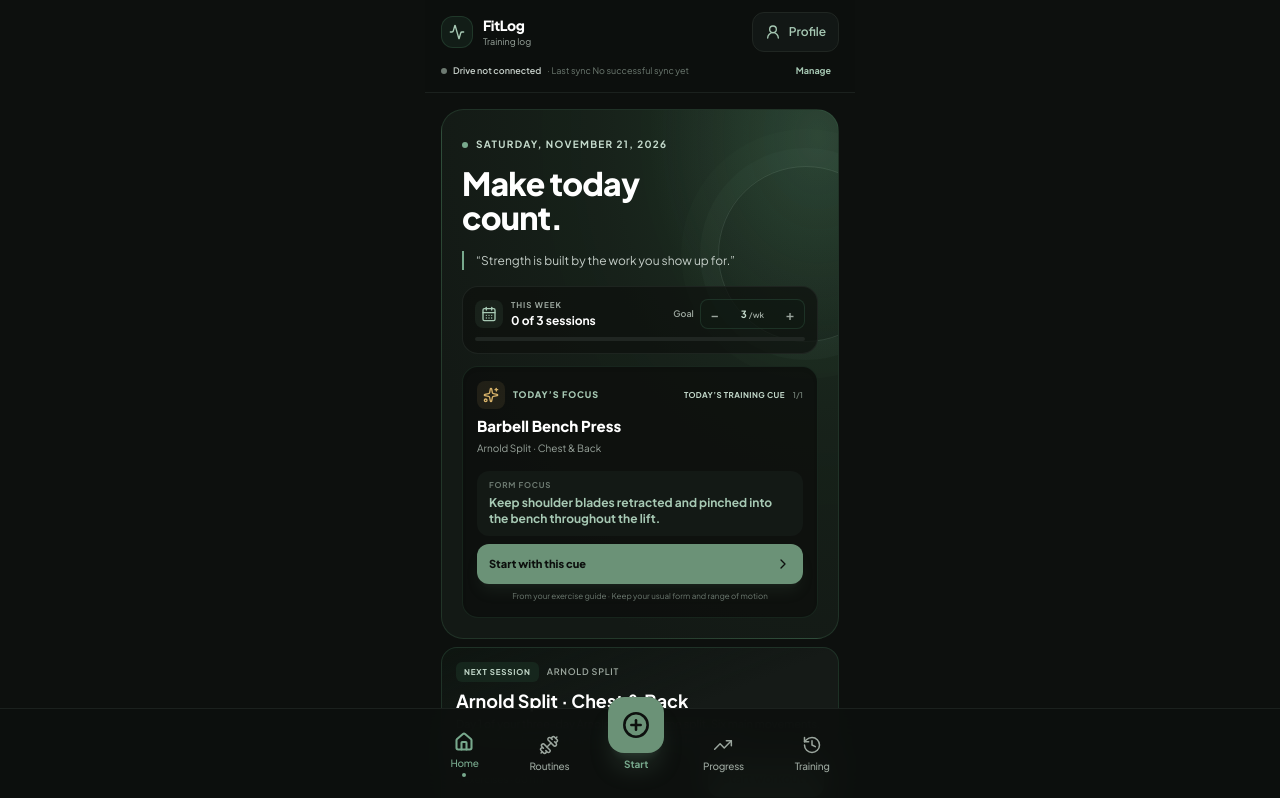
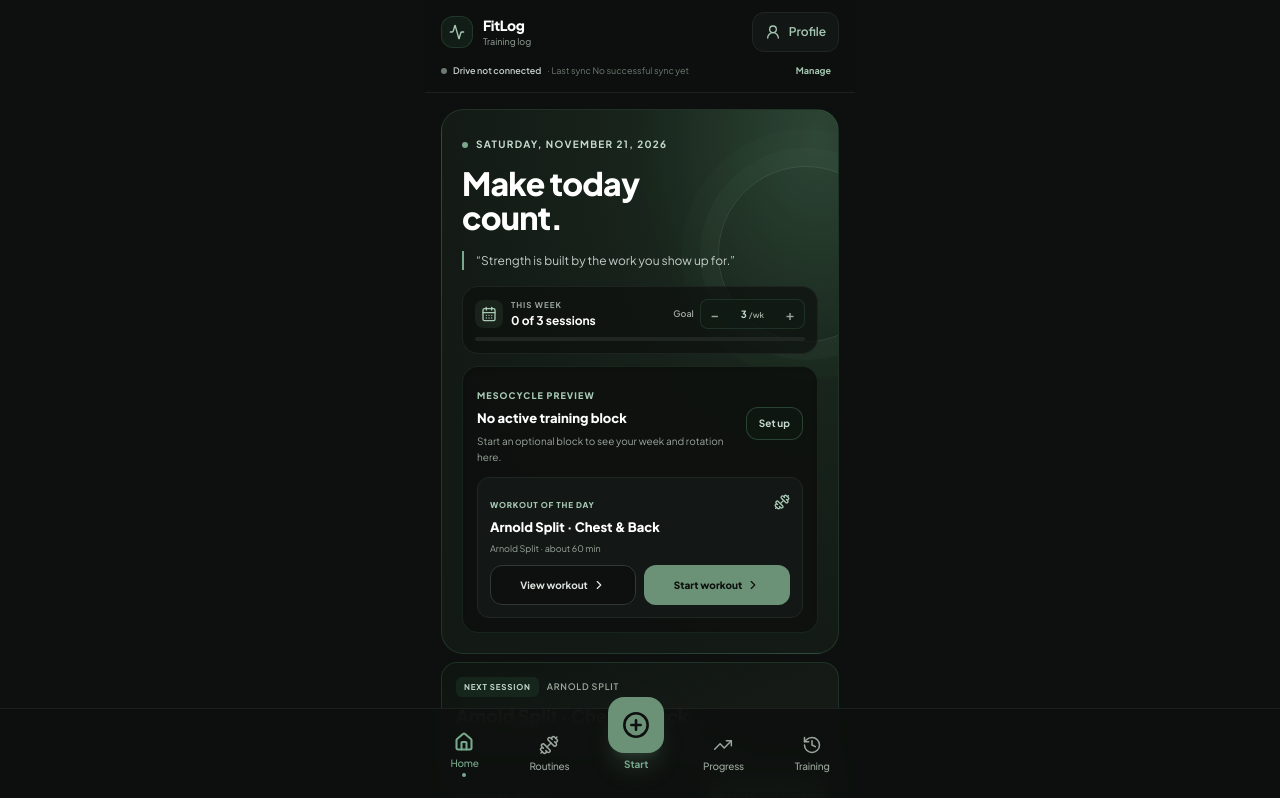
Before and after one commit to takue95/Fit-Log-Repository, a React (Vite) app: page / in a window 1280 px wide. Shown: the top 798 px of the page. Built offline with nearby package versions, Linux system fonts and the light colour scheme.

Commit message:
Show mesocycle preview and compact workout actions on home

```diff
--- a/src/App.tsx
+++ b/src/App.tsx
@@ -84,6 +84,8 @@ export default function App() {
   // Navigation: 0 = Dashboard, 1 = Routines, 2 = Active Workout, 3 = Analytics, 4 = History & Settings
   const [currentScreen, setCurrentScreen] = useState<number>(0);
   const [historyInitialTab, setHistoryInitialTab] = useState<'history' | 'exercises' | 'settings'>('history');
+  const [homeRoutineToOpenId, setHomeRoutineToOpenId] = useState<string | null>(null);
+  const [openTrainingBlocksFromHome, setOpenTrainingBlocksFromHome] = useState(false);
 
   // Persistent States
   const [exercises, setExercises] = useState<Exercise[]>(loadExerciseLibrary);
@@ -973,6 +975,7 @@ export default function App() {
           {currentScreen === 0 && (
             <Dashboard
               routines={routines}
+              trainingBlocks={trainingBlocks}
               exercises={exercises}
               onUpdateSettings={(updates) => setSettings((previous) => ({ ...previous, ...updates }))}
               onUpdateActiveWorkout={(updater) => setActiveWorkout((previous) => previous ? updater(previous) : previous)}
@@ -983,6 +986,14 @@ export default function App() {
               settings={settings}
               onStartEmptyWorkout={handleStartEmptyWorkout}
               onStartRoutine={handleStartRoutine}
+              onViewRoutine={(routine) => {
+                setHomeRoutineToOpenId(routine.id);
+                setCurrentScreen(1);
+              }}
+              onOpenTrainingBlocks={() => {
+                setOpenTrainingBlocksFromHome(true);
+                setCurrentScreen(1);
+              }}
               onResumeActiveWorkout={() => setCurrentScreen(2)}
               onNavigateToAnalytics={() => setCurrentScreen(3)}
               onNavigateToHistory={() => {
@@ -1063,6 +1074,10 @@ export default function App() {
               onAddCustomExercise={(exercise) => setExercises((previous) => [exercise, ...previous])}
               onDeleteRoutine={handleDeleteRoutine}
               onOpenExercisePicker={() => setIsExercisePickerOpen(true)}
+              homeRoutineToOpenId={homeRoutineToOpenId}
+              onHomeRoutineOpened={() => setHomeRoutineToOpenId(null)}
+              openTrainingBlocksFromHome={openTrainingBlocksFromHome}
+              onHomeTrainingBlocksOpened={() => setOpenTrainingBlocksFromHome(false)}
             />
           )}
 
--- a/src/components/Dashboard.tsx
+++ b/src/components/Dashboard.tsx
@@ -13,12 +13,13 @@ import {
   TrendingUp,
   Trophy
 } from 'lucide-react';
-import { RoutineTemplate, CompletedWorkout, ActiveWorkout, UserSettings, BodyWeightEntry, Exercise, CoachStartAction } from '../types/fitness';
+import { RoutineTemplate, CompletedWorkout, ActiveWorkout, UserSettings, BodyWeightEntry, Exercise, CoachStartAction, TrainingBlock } from '../types/fitness';
 import { TrendLineChart } from './TrendLineChart';
 import { getAdaptiveSuggestion } from '../utils/fitnessCalc';
 
 interface DashboardProps {
   routines: RoutineTemplate[];
+  trainingBlocks: TrainingBlock[];
   exercises: Exercise[];
   history: CompletedWorkout[];
   bodyWeights: BodyWeightEntry[];
@@ -29,6 +30,8 @@ interface DashboardProps {
   onAddExerciseToActive: (exercise: Exercise, sets?: number, reps?: number, fallbackWeight?: number) => void;
   onStartEmptyWorkout: () => void;
   onStartRoutine: (routine: RoutineTemplate, coachAction?: CoachStartAction) => void;
+  onViewRoutine: (routine: RoutineTemplate) => void;
+  onOpenTrainingBlocks: () => void;
   onResumeActiveWorkout: () => void;
   onNavigateToAnalytics: () => void;
   onNavigateToHistory: () => void;
@@ -77,6 +80,7 @@ const inferCurrentSplit = (
 
 export const Dashboard: React.FC<DashboardProps> = ({
   routines,
+  trainingBlocks,
   exercises,
   history,
   bodyWeights,
@@ -87,6 +91,8 @@ export const Dashboard: React.FC<DashboardProps> = ({
   onAddExerciseToActive,
   onStartEmptyWorkout,
   onStartRoutine,
+  onViewRoutine,
+  onOpenTrainingBlocks,
   onResumeActiveWorkout,
   onNavigateToAnalytics,
   onNavigateToHistory,
@@ -198,6 +204,51 @@ export const Dashboard: React.FC<DashboardProps> = ({
   const nextSessionLabel = selectedSplit === 'Push / Pull / Legs'
     ? `${nextFocus} day`
     : selectedSplit;
+  const activeTrainingBlock = trainingBlocks.find((block) => block.status === 'active' || block.status === 'paused');
+  const blockRoutines = activeTrainingBlock
+    ? (activeTrainingBlock.routineIds || [])
+        .map((id) => routines.find((routine) => routine.id === id))
+        .filter((routine): routine is RoutineTemplate => Boolean(routine))
+    : [];
+  const resolvedBlockRoutines = activeTrainingBlock && blockRoutines.length === 0
+    ? routines.filter((routine) => (activeTrainingBlock.routineTitles || []).some((title) => title.toLowerCase() === routine.title.toLowerCase()))
+    : blockRoutines;
+  const blockSessions = activeTrainingBlock
+    ? recentHistory.filter((workout) => {
+        if (new Date(workout.date).getTime() < new Date(activeTrainingBlock.startDate + 'T00:00:00').getTime()) return false;
+        if (workout.routineId) return activeTrainingBlock.routineIds.includes(workout.routineId);
+        return activeTrainingBlock.routineTitles.some((title) => title.toLowerCase() === workout.title.toLowerCase());
+      })
+    : [];
+  const blockNextRoutine = activeTrainingBlock && resolvedBlockRoutines.length
+    ? resolvedBlockRoutines[blockSessions.length % resolvedBlockRoutines.length]
+    : null;
+  const blockWeek = activeTrainingBlock
+    ? Math.max(1, Math.min(activeTrainingBlock.durationWeeks, Math.floor((
+        (activeTrainingBlock.status === 'paused' && activeTrainingBlock.pausedAt
+          ? new Date(activeTrainingBlock.pausedAt).getTime()
+          : now.getTime()) -
+        new Date(activeTrainingBlock.startDate + 'T00:00:00').getTime() -
+        (activeTrainingBlock.pausedDurationMs || 0)
+      ) / 604800000) + 1))
+    : 1;
+  const blockWeekStart = activeTrainingBlock
+    ? new Date(new Date(activeTrainingBlock.startDate + 'T00:00:00').getTime() + (blockWeek - 1) * 604800000)
+    : localToday;
+  const blockWeekEnd = new Date(blockWeekStart.getTime() + 604800000);
+  const blockWeekSessions = blockSessions.filter((workout) => {
+    const date = new Date(workout.date);
+    return date >= blockWeekStart && date < blockWeekEnd;
+  });
+  const blockWeekPhase = activeTrainingBlock && blockWeek === activeTrainingBlock.durationWeeks
+    ? 'Review'
+    : activeTrainingBlock && activeTrainingBlock.easierWeek === blockWeek
+      ? 'Easier week'
+      : blockWeek === 1 ? 'Starting week' : 'Build';
+  const workoutOfDay = (activeTrainingBlock ? blockNextRoutine : nextRoutine) ?? nextRoutine;
+  const blockWeekPercent = activeTrainingBlock
+    ? Math.round((blockWeek / activeTrainingBlock.durationWeeks) * 100)
+    : 0;
   const sortedWeights = useMemo(
     () => [...bodyWeights].sort((a, b) => new Date(a.date).getTime() - new Date(b.date).getTime()),
     [bodyWeights]
@@ -510,29 +561,79 @@ export const Dashboard: React.FC<DashboardProps> = ({
           </div>
         </div>
 
-        <section className="mt-3 rounded-2xl border border-emerald-800/40 bg-neutral-950/85 p-3.5 shadow-inner" aria-live="polite" aria-label="Training suggestion">
-          <div className="flex items-center gap-2">
-            <span className="grid h-7 w-7 shrink-0 place-items-center rounded-lg bg-fitlog-gold/10 text-fitlog-gold">
-              {selectedInsight.kind === 'target' ? <TrendingUp className="h-4 w-4" aria-hidden="true" /> : selectedInsight.kind === 'calves' ? <Target className="h-4 w-4" aria-hidden="true" /> : selectedInsight.kind === 'milestone' ? <Trophy className="h-4 w-4" aria-hidden="true" /> : selectedInsight.kind === 'cue' ? <Sparkles className="h-4 w-4" aria-hidden="true" /> : <Dumbbell className="h-4 w-4" aria-hidden="true" />}
-            </span>
-            <span className="text-[9px] font-extrabold uppercase tracking-[.1em] text-emerald-300">Today’s focus</span>
-            <span className="ml-auto min-w-0 truncate text-[8px] font-bold uppercase tracking-wider text-emerald-200">{selectedInsight.label}</span>
-            <span className="shrink-0 text-[8px] font-semibold text-neutral-500">{insightIndex + 1}/{homeCoachInsights.length}</span>
-          </div>
-          <h3 className="mt-2 text-[15px] font-extrabold leading-tight text-white">{selectedInsight.title}</h3>
-          <p className="mt-1 min-h-[2.3em] text-[10px] leading-relaxed text-neutral-400">{selectedInsight.context}</p>
-          <div className="my-2 rounded-xl bg-neutral-900/90 px-3 py-2">
-            <span className="block text-[8px] font-bold uppercase tracking-[.1em] text-neutral-500">{selectedInsight.kicker}</span>
-            <strong className="mt-1 block break-words text-[12px] leading-snug text-emerald-300">{selectedInsight.suggestion}</strong>
-          </div>
-          <button onClick={handleCoachAction} className="flex min-h-10 w-full items-center justify-between gap-2 rounded-xl bg-emerald-500 px-3 py-2 text-left text-[11px] font-extrabold text-neutral-950 shadow-lg shadow-emerald-500/10 transition hover:bg-emerald-400">
-            <span>{selectedInsight.actionLabel}</span><ChevronRight className="h-4 w-4 shrink-0" aria-hidden="true" />
-          </button>
-          <p className="mt-1.5 text-center text-[8px] leading-relaxed text-neutral-500">{selectedInsight.footnote}</p>
-          {homeCoachInsights.length > 1 && (
-            <button type="button" onClick={handleAnotherInsight} className="mt-1 flex min-h-8 w-full items-center justify-center gap-1.5 text-[9px] font-bold text-emerald-300 hover:text-emerald-200">
-              <Sparkles className="h-3 w-3" aria-hidden="true" /> Another insight <ChevronRight className="h-3 w-3" aria-hidden="true" />
-            </button>
+        <section className="mt-3 rounded-2xl border border-emerald-800/40 bg-neutral-950/85 p-3.5 shadow-inner" aria-label="Mesocycle preview">
+          {activeTrainingBlock ? (
+            <>
+              <div className="flex items-start justify-between gap-2">
+                <div className="min-w-0">
+                  <span className="text-[9px] font-extrabold uppercase tracking-[.12em] text-emerald-300">Mesocycle preview</span>
+                  <h3 className="mt-1 truncate text-[15px] font-extrabold leading-tight text-white">{activeTrainingBlock.title}</h3>
+                </div>
+                <span className={'shrink-0 rounded-full border px-2 py-1 text-[8px] font-extrabold uppercase tracking-wider ' + (activeTrainingBlock.status === 'paused' ? 'border-amber-700/50 bg-amber-950/40 text-amber-300' : 'border-emerald-800/60 bg-emerald-950/45 text-emerald-200')}>{activeTrainingBlock.status === 'paused' ? 'Paused' : 'Active'}</span>
+              </div>
+              <div className="mt-2 flex items-center justify-between gap-2">
+                <span className="text-[10px] text-neutral-300">Week {blockWeek} of {activeTrainingBlock.durationWeeks} <span className="text-neutral-600">·</span> <strong className="text-white">{blockWeekPhase}</strong></span>
+                <span className="text-[9px] font-semibold text-neutral-400">{Math.round((blockWeekSessions.length / Math.max(1, resolvedBlockRoutines.length)) * 100)}% this week</span>
+              </div>
+              <div className="mt-1.5 h-1.5 overflow-hidden rounded-full bg-neutral-800" role="progressbar" aria-label="Mesocycle week progress" aria-valuenow={blockWeekPercent} aria-valuemin={0} aria-valuemax={100}>
+                <span className="block h-full rounded-full bg-gradient-to-r from-emerald-600 to-emerald-300" style={{ width: blockWeekPercent + '%' }} />
+              </div>
+              <div className="mt-2 grid gap-1" style={{ gridTemplateColumns: 'repeat(' + activeTrainingBlock.durationWeeks + ', minmax(0, 1fr))' }}>
+                {Array.from({ length: activeTrainingBlock.durationWeeks }, (_, index) => {
+                  const week = index + 1;
+                  return <span key={week} className={'rounded-md px-0.5 py-1 text-center text-[8px] font-bold ' + (week === blockWeek ? 'bg-emerald-500 text-neutral-950' : week < blockWeek ? 'bg-emerald-950/70 text-emerald-300' : 'bg-neutral-900 text-neutral-500')}>W{week}</span>;
+                })}
+              </div>
+              <div className="mt-3 flex items-center justify-between">
+                <span className="text-[10px] font-bold text-neutral-200">This week</span>
+                <span className="text-[9px] text-neutral-400">{blockWeekSessions.length} of {resolvedBlockRoutines.length || activeTrainingBlock.routineIds.length} sessions</span>
+              </div>
+              {resolvedBlockRoutines.length > 0 && (
+                <div className="mt-1.5 grid grid-cols-3 gap-1.5">
+                  {resolvedBlockRoutines.slice(0, 3).map((routine) => {
+                    const completed = blockWeekSessions.some((workout) =>
+                      workout.routineId ? workout.routineId === routine.id : workout.title.toLowerCase() === routine.title.toLowerCase()
+                    );
+                    const isNext = routine.id === blockNextRoutine?.id && !completed;
+                    return (
+                      <div key={routine.id} className={'min-w-0 rounded-lg border px-2 py-1.5 ' + (isNext ? 'border-emerald-700/70 bg-emerald-950/35' : completed ? 'border-emerald-900/60 bg-emerald-950/20' : 'border-neutral-800 bg-neutral-900/55')}>
+                        <p className="truncate text-[8px] font-bold text-neutral-200">{routine.title}</p>
+                        <p className={'mt-0.5 truncate text-[8px] ' + (completed ? 'text-emerald-300' : isNext ? 'text-emerald-200' : 'text-neutral-500')}>{completed ? 'Completed' : isNext ? 'Next in rotation' : 'In this week'}</p>
+                      </div>
+                    );
+                  })}
+                </div>
+              )}
+            </>
+          ) : (
+            <div className="flex items-center justify-between gap-3">
+              <div className="min-w-0">
+                <span className="text-[9px] font-extrabold uppercase tracking-[.12em] text-emerald-300">Mesocycle preview</span>
+                <h3 className="mt-1 text-[13px] font-extrabold text-white">No active training block</h3>
+                <p className="mt-1 text-[10px] leading-relaxed text-neutral-400">Start an optional block to see your week and rotation here.</p>
+              </div>
+              <button type="button" onClick={onOpenTrainingBlocks} className="shrink-0 rounded-xl border border-emerald-700/60 bg-emerald-950/45 px-3 py-2 text-[10px] font-bold text-emerald-200">Set up</button>
+            </div>
+          )}
+          {workoutOfDay && (
+            <div className="mt-3 rounded-xl border border-neutral-800 bg-neutral-900/80 p-3">
+              <div className="flex items-start justify-between gap-2">
+                <div className="min-w-0">
+                  <span className="text-[8px] font-extrabold uppercase tracking-[.1em] text-emerald-300">Workout of the day</span>
+                  <h4 className="mt-1 truncate text-[13px] font-extrabold text-white">{workoutOfDay.title}</h4>
+                  <p className="mt-1 text-[9px] text-neutral-400">{activeTrainingBlock?.splitName ?? selectedSplit} · about {workoutOfDay.estimatedMinutes} min</p>
+                </div>
+                <Dumbbell className="mt-1 h-4 w-4 shrink-0 text-emerald-300" aria-hidden="true" />
+              </div>
+              <div className="mt-2.5 grid grid-cols-2 gap-2">
+                <button type="button" onClick={() => onViewRoutine(workoutOfDay)} className="flex min-h-10 items-center justify-center gap-1 rounded-xl border border-neutral-700 bg-neutral-950 px-2 text-[10px] font-bold text-neutral-200 transition hover:border-emerald-700/60">
+                  View workout <ChevronRight className="h-3.5 w-3.5" aria-hidden="true" />
+                </button>
+                <button type="button" onClick={() => onStartRoutine(workoutOfDay)} className="flex min-h-10 items-center justify-center gap-1 rounded-xl bg-emerald-500 px-2 text-[10px] font-extrabold text-neutral-950 transition hover:bg-emerald-400">
+                  Start workout <ChevronRight className="h-3.5 w-3.5" aria-hidden="true" />
+                </button>
+              </div>
+            </div>
           )}
         </section>
       </section>
@@ -543,7 +644,7 @@ export const Dashboard: React.FC<DashboardProps> = ({
           <h3 className="mt-2 text-lg font-bold text-white">{activeWorkout.title}</h3>
           <div className="mt-3 flex items-center justify-between"><span className="text-[10px] text-neutral-300">{activeWorkout.exercises.length} exercises logged</span><button onClick={onResumeActiveWorkout} className="rounded-xl bg-emerald-500 px-4 py-2.5 text-xs font-bold text-neutral-950">Resume workout</button></div>
         </section>
-      ) : nextRoutine ? (
+      ) : nextRoutine && !activeTrainingBlock ? (
         <section className="rounded-2xl border border-emerald-800/60 bg-gradient-to-br from-emerald-950/40 via-neutral-900 to-neutral-900 p-3.5">
           <div className="flex items-center gap-2"><span className="rounded-md bg-emerald-900/70 px-2 py-1 text-[8px] font-bold tracking-[.1em] uppercase text-emerald-200">Next session</span><span className="text-[9px] font-semibold tracking-[.08em] uppercase text-neutral-400">{nextSessionLabel}</span></div>
           <h3 className="mt-2 text-lg leading-tight font-bold text-white">{nextRoutine.title}</h3>
--- a/src/components/Routines.tsx
+++ b/src/components/Routines.tsx
@@ -119,6 +119,10 @@ interface RoutinesProps {
   onAddCustomExercise: (exercise: Exercise) => void;
   onDeleteRoutine: (routineId: string) => void;
   onOpenExercisePicker: () => void;
+  homeRoutineToOpenId: string | null;
+  onHomeRoutineOpened: () => void;
+  openTrainingBlocksFromHome: boolean;
+  onHomeTrainingBlocksOpened: () => void;
 }
 
 const SPLIT_PREFERENCE_KEY = 'fitlog_current_split_v1';
@@ -168,7 +172,11 @@ export const RoutinesView: React.FC<RoutinesProps> = ({
   onSaveRoutine,
   onUpdateRoutine,
   onAddCustomExercise,
-  onDeleteRoutine
+  onDeleteRoutine,
+  homeRoutineToOpenId,
+  onHomeRoutineOpened,
+  openTrainingBlocksFromHome,
+  onHomeTrainingBlocksOpened
 }) => {
   const [selectedSplit, setSelectedSplit] = useState<string>(() => {
     const inferred = inferCurrentSplit(routines, history, activeWorkout);
@@ -213,6 +221,24 @@ export const RoutinesView: React.FC<RoutinesProps> = ({
     setDraggingExerciseId(null);
     setDropTarget(null);
   };
+
+  useEffect(() => {
+    if (!homeRoutineToOpenId) return;
+    const routine = routines.find((item) => item.id === homeRoutineToOpenId);
+    if (routine) {
+      setShowTrainingBlocks(false);
+      setSplitView('current');
+      setSelectedSplit(splitNameForRoutine(routine));
+      openRoutinePreview(routine);
+    }
+    onHomeRoutineOpened();
+  }, [homeRoutineToOpenId]);
+
+  useEffect(() => {
+    if (!openTrainingBlocksFromHome) return;
+    setShowTrainingBlocks(true);
+    onHomeTrainingBlocksOpened();
+  }, [openTrainingBlocksFromHome]);
 
   const addExerciseToViewedRoutine = (exercise: Exercise) => {
     if (!viewingRoutine || viewingRoutine.exercises.some((item) => item.exerciseId === exercise.id)) return;
```
